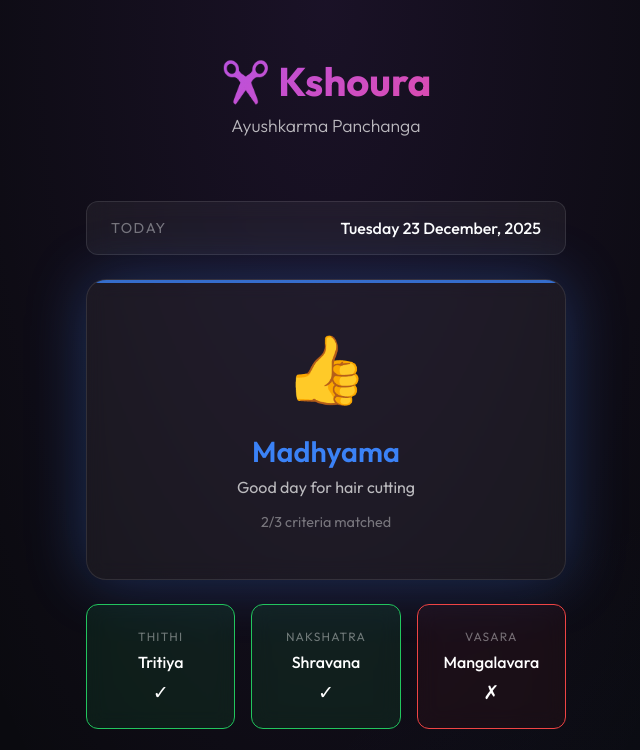
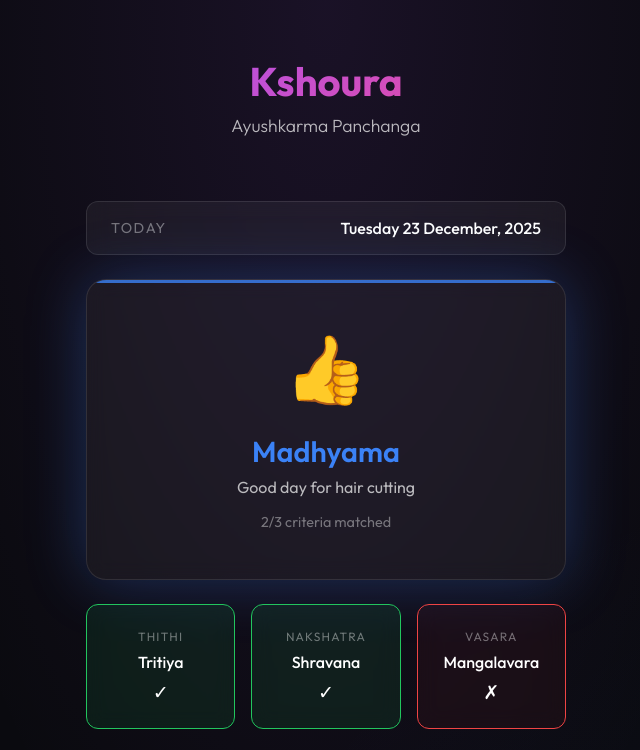
Before and after one commit to annikulkarni/Kshoura, a plain HTML site: page index.html in a window 1280 px wide. Shown: the top 750 px of the page, without its empty margins (314-954 px from the left). Drawn offline with Linux system fonts and the light colour scheme.

Commit message:
correct icon

```diff
--- a/index.html
+++ b/index.html
@@ -13,7 +13,7 @@
 <body>
     <div class="container">
         <header class="header">
-            <h1 class="title">✂️ Kshoura</h1>
+            <h1 class="title">Kshoura</h1>
             <p class="subtitle">Ayushkarma Panchanga</p>
         </header>
 
```
